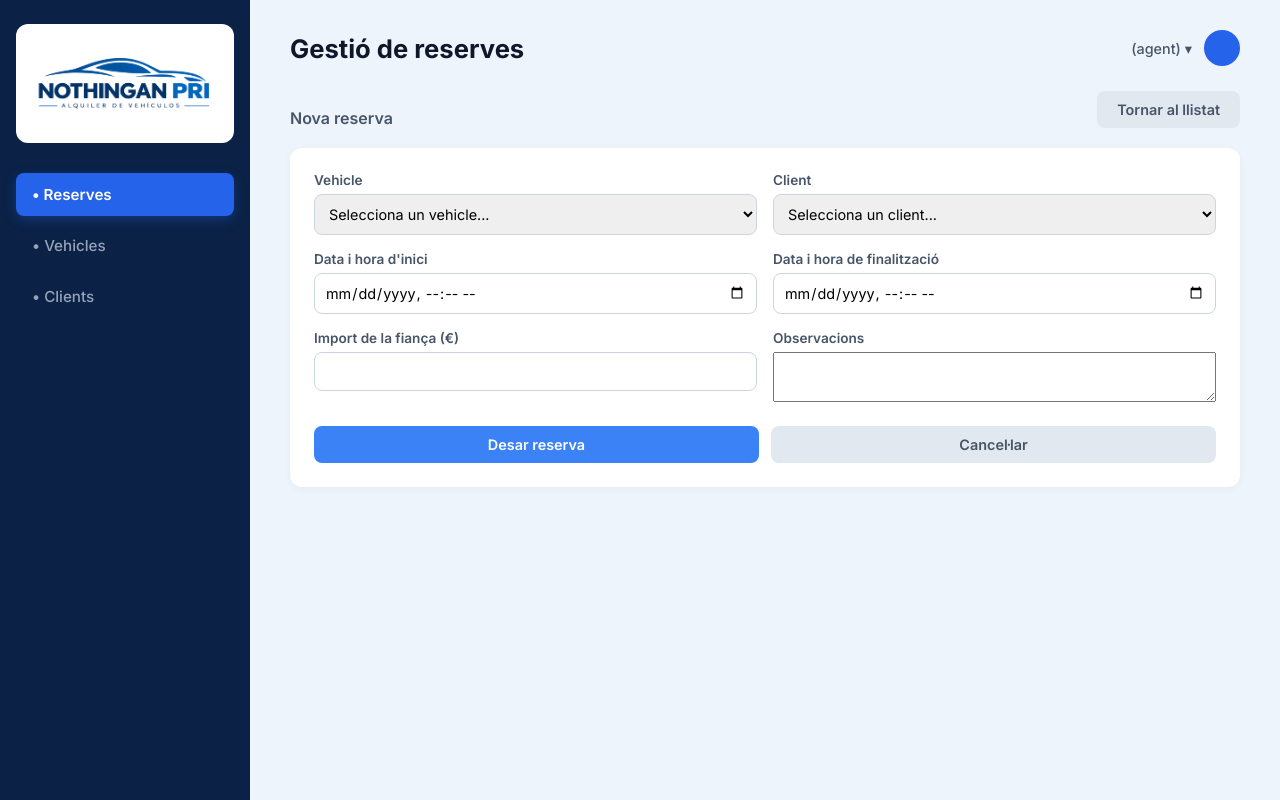
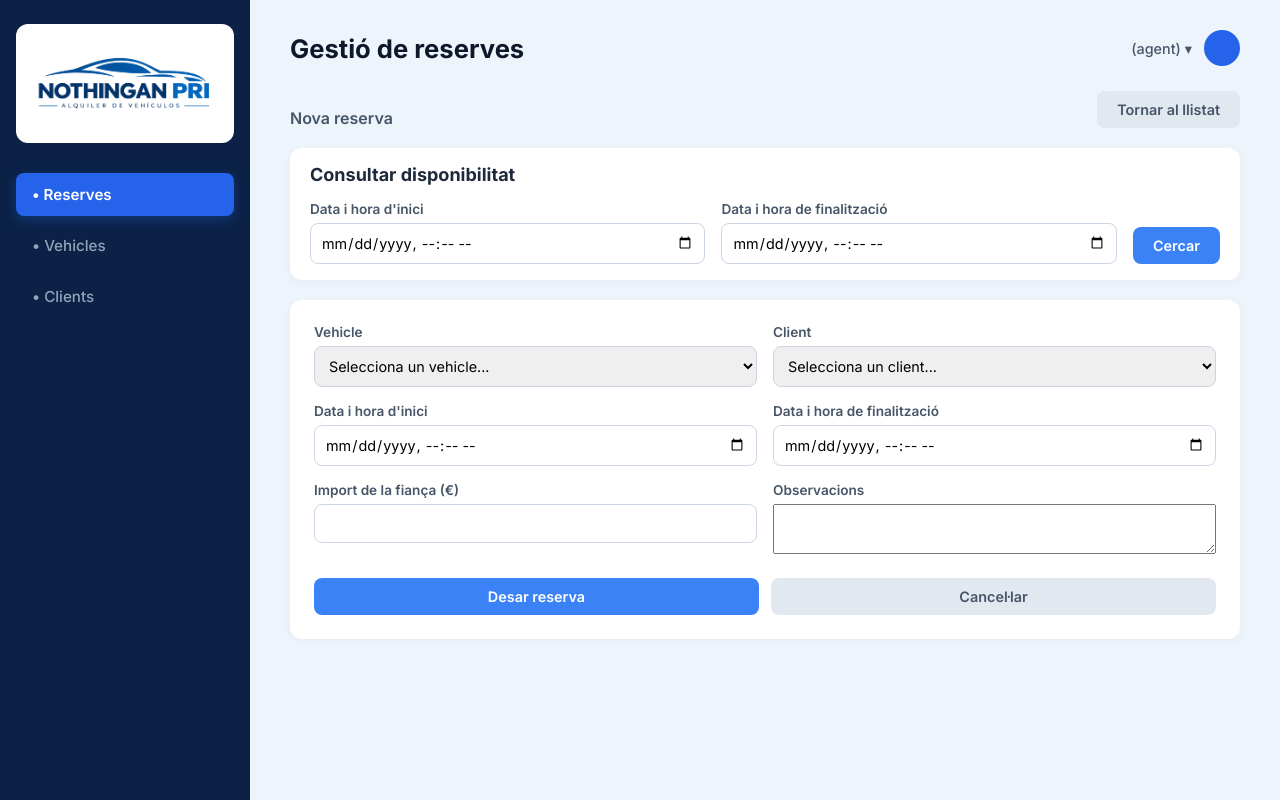
Before and after one commit to denisnavioo/Projecte-Nothingan-Pri, a Spring Boot app: page /web/reserves/new in a window 1280 px wide. Run offline with Spring Boot 4, Linux system fonts and the light colour scheme; data that the repository does not hold is empty.

Commit message:
Millora formulari i disponibilitat de reserves

```diff
--- a/src/main/java/cat/copernic/Projecte1/controller/ReservaController.java
+++ b/src/main/java/cat/copernic/Projecte1/controller/ReservaController.java
@@ -127,6 +127,40 @@ public class ReservaController {
         return "edit-reserva";
     }
 
+    // RF31: buscar vehicles disponibles.
+    @GetMapping("/disponibles")
+    public String buscarDisponibles(
+            @RequestParam String dataInici,
+            @RequestParam String dataFi,
+            Model model) {
+
+        var inici = java.time.LocalDateTime.parse(dataInici);
+        var fi = java.time.LocalDateTime.parse(dataFi);
+
+        List<Vehicle> disponibles = vehicleLogic.findAllProducts()
+                .stream()
+                .filter(v -> reservaLogic.vehicleDisponible(
+                        v.getId(), inici, fi))
+                .toList();
+
+        System.out.println("Vehicles disponibles: " + disponibles.size());
+
+        Reserva reserva = new Reserva();
+        reserva.setVehicle(new Vehicle());
+        reserva.setUsuari(new Usuaris());
+        reserva.setDataInici(inici);
+        reserva.setDataFi(fi);
+
+        model.addAttribute("reserva", reserva);
+        model.addAttribute("vehicles", disponibles);
+        model.addAttribute("senseDisponibilitat", disponibles.isEmpty());
+        model.addAttribute("usuaris", usuarisLogic.findAllUsuaris());
+        model.addAttribute("dataInici", dataInici);
+        model.addAttribute("dataFi", dataFi);
+
+        return "edit-reserva";
+    }
+
     // Crear una reserva
     @PostMapping("/save")
     public String save(
--- a/src/main/resources/templates/edit-reserva.html
+++ b/src/main/resources/templates/edit-reserva.html
@@ -47,6 +47,59 @@
              class="alert-error"
              th:text="${error}"></div>
 
+        <!-- RF31: cercar vehicles disponibles -->
+        <div class="table-card"
+             style="padding: 16px 20px; margin-bottom: 20px;">
+
+            <h3 style="font-size: 18px; margin: 0 0 16px 0;">
+                Consultar disponibilitat
+            </h3>
+
+            <form th:action="@{/web/reserves/disponibles}"
+                  method="get">
+
+                <div style="display: grid;
+                            grid-template-columns: minmax(0, 1fr) minmax(0, 1fr) auto;
+                            gap: 16px;
+                            align-items: end;">
+
+                    <div class="form-group">
+                        <label for="dataInici">Data i hora d'inici</label>
+
+                        <input type="datetime-local"
+                               id="dataInici"
+                               name="dataInici"
+                               th:value="${dataInici}"
+                               required>
+                    </div>
+
+                    <div class="form-group">
+                        <label for="dataFi">Data i hora de finalització</label>
+
+                        <input type="datetime-local"
+                               id="dataFi"
+                               name="dataFi"
+                               th:value="${dataFi}"
+                               required>
+                    </div>
+
+                    <button type="submit" class="btn btn-filter">
+                        Cercar
+                    </button>
+
+                </div>
+
+            </form>
+
+            <div th:if="${senseDisponibilitat}"
+                 class="alert-error"
+                 style="margin-top: 12px;">
+                No hi ha vehicles disponibles per a les dates seleccionades.
+            </div>
+
+        </div>
+
+        <!-- Formulari per crear una reserva -->
         <div class="table-card" style="padding: 24px;">
 
             <form th:action="@{/web/reserves/save}"
@@ -57,10 +110,12 @@
 
                     <div class="form-group">
                         <label for="vehicle">Vehicle</label>
+
                         <select id="vehicle" name="vehicle.id" required>
                             <option value="" selected disabled>
                                 Selecciona un vehicle...
                             </option>
+
                             <option th:each="v : ${vehicles}"
                                     th:value="${v.id}"
                                     th:text="${v.matricula + ' - ' + v.marca + ' ' + v.model + ' (' + v.estatVehicle + ')'}">
@@ -70,10 +125,12 @@
 
                     <div class="form-group">
                         <label for="usuari">Client</label>
+
                         <select id="usuari" name="usuari.id" required>
                             <option value="" selected disabled>
                                 Selecciona un client...
                             </option>
+
                             <option th:each="u : ${usuaris}"
                                     th:value="${u.id}"
                                     th:text="${u.nom + ' - ' + u.dni + ' (' + u.estatRegistre + ')'}">
@@ -82,23 +139,32 @@
                     </div>
 
                     <div class="form-group">
-                        <label for="dataInici">Data i hora d'inici</label>
+                        <label for="dataIniciReserva">
+                            Data i hora d'inici
+                        </label>
+
                         <input type="datetime-local"
-                               id="dataInici"
+                               id="dataIniciReserva"
                                th:field="*{dataInici}"
                                required>
                     </div>
 
                     <div class="form-group">
-                        <label for="dataFi">Data i hora de finalització</label>
+                        <label for="dataFiReserva">
+                            Data i hora de finalització
+                        </label>
+
                         <input type="datetime-local"
-                               id="dataFi"
+                               id="dataFiReserva"
                                th:field="*{dataFi}"
                                required>
                     </div>
 
                     <div class="form-group">
-                        <label for="importFianca">Import de la fiança (€)</label>
+                        <label for="importFianca">
+                            Import de la fiança (€)
+                        </label>
+
                         <input type="number"
                                id="importFianca"
                                th:field="*{importFianca}"
@@ -109,6 +175,7 @@
 
                     <div class="form-group">
                         <label for="observacions">Observacions</label>
+
                         <textarea id="observacions"
                                   th:field="*{observacions}"
                                   rows="3"
```
Also changed, not shown: src/main/java/cat/copernic/Projecte1/logic/ReservaLogic.java (+26 -1 lines), src/main/java/cat/copernic/Projecte1/repository/ReservaRepository.java (+15 -0 lines).
